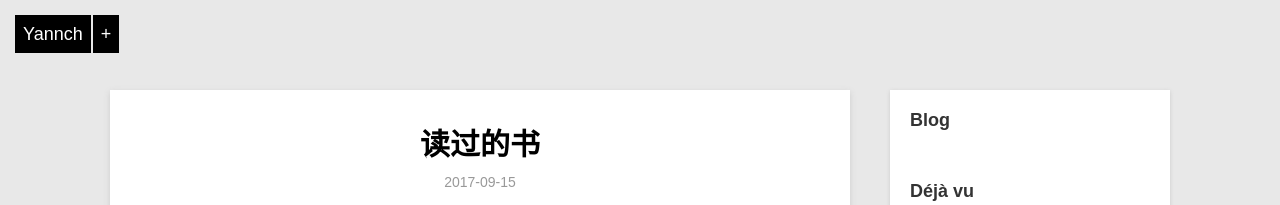
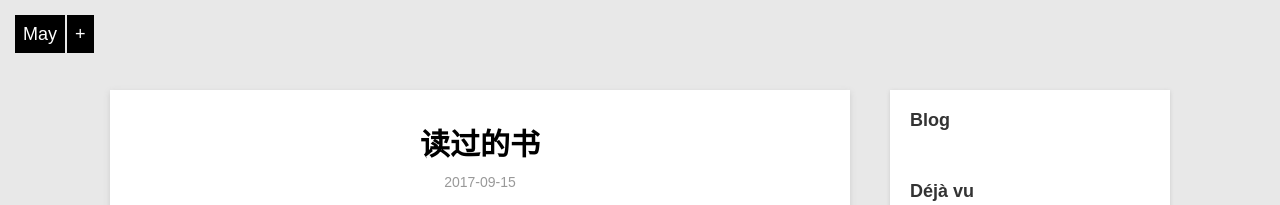
Before and after one commit to violettianjie/violettianjie.github.io, a Jekyll site: the page built from _posts/dejavu/2017-09-15-books-did-read.md, in a window 1280 px wide. Shown: the top 205 px of the page. Built offline with Jekyll 4.4.1, drawn with Linux system fonts in a browser that asks for light colours.

Commit message:
Update default.html

```diff
--- a/_layouts/default.html
+++ b/_layouts/default.html
@@ -2,14 +2,14 @@
 <html>
 <head>
     <!--
-    * Author:         BeiYuu
-    * Revised:        Yann
+    * Author:        May
+    * Revised:       May
     -->
     <meta charset="utf-8" />
     <title>{% if page.title %}{{ page.title }} | {% endif %}{{ site.title }}</title>
-    <meta name="author" content="Yann" />
+    <meta name="author" content="May" />
     <meta name="renderer" content="webkit">
-    <meta name="description" content="Yannch" />
+    <meta name="description" content="May" />
     <meta name="viewport" content="width=device-width, initial-scale=1.0, minimum-scale=1.0">
     <link rel="stylesheet" href="/css/default.css" type="text/css" />
     <link rel="shortcut icon" href="/favicon.ico" type="image/x-icon" />
@@ -20,7 +20,7 @@
 
     <div class="home-menu">
         <div class="home-icon-con">
-            <a class="home-menu-icon" href="/">Yannch</a>
+            <a class="home-menu-icon" href="/">May</a>
             <a class="home-follow" href="#" title="Contact Me">+</a>
         </div>
         <div class="home-contact">
```
